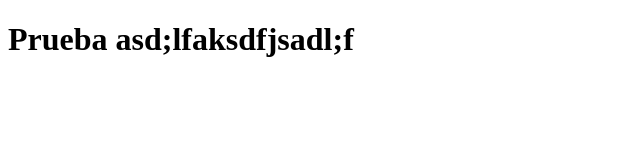
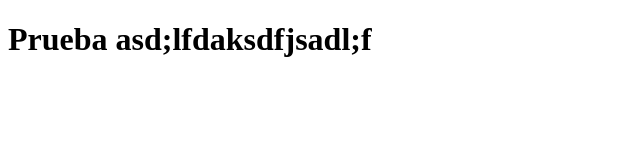
Before and after one commit to nery-antonio/SA_Practica1, a website: page index.html in a window 1280 px wide. Shown: the whole page, without its empty margins (0-640 px from the left). Drawn offline with Linux system fonts and the light colour scheme.

Commit message:
cambios html

```diff
--- a/index.html
+++ b/index.html
@@ -7,6 +7,6 @@
     <title>Document</title>
 </head>
 <body>
-    <h1>Prueba asd;lfaksdfjsadl;f</h1>
+    <h1>Prueba asd;lfdaksdfjsadl;f</h1>
 </body>
 </html>
```
